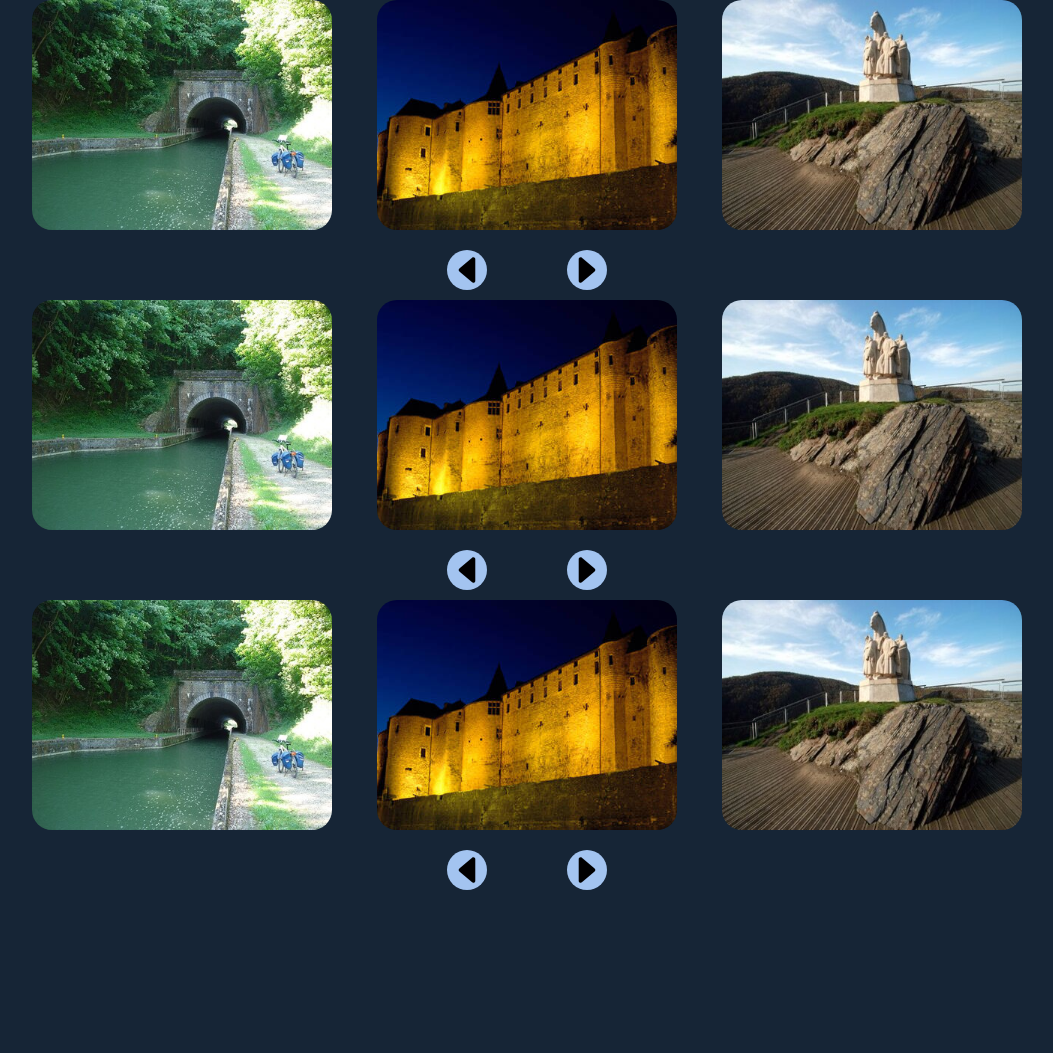
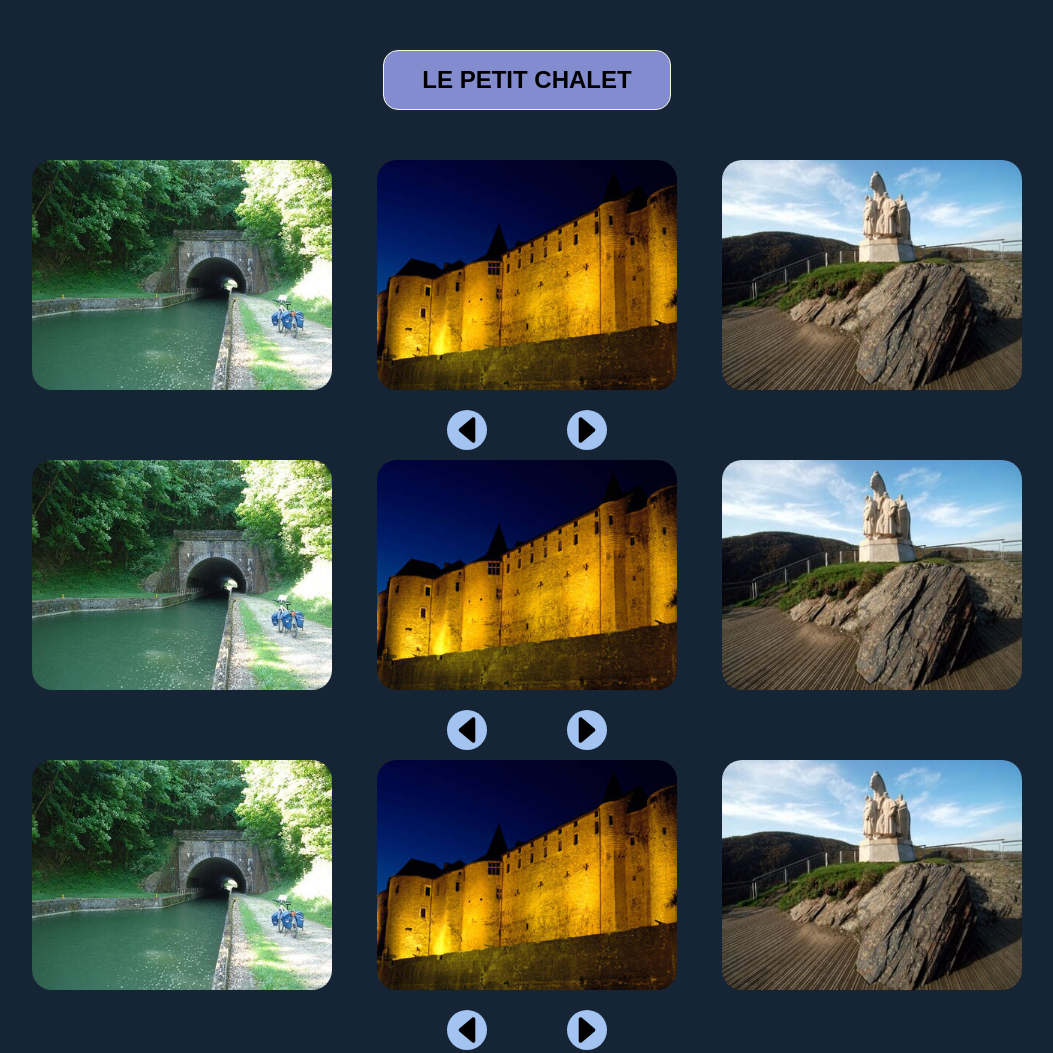
Before and after one commit to HUBERTBRICAU/responsive, a plain HTML site: page index.html in a window 1280 px wide. Shown: the whole page, without its empty margins (113-1166 px from the left). Before the commit the page ends 980 px from the top, so only its background shows below. Drawn offline with nearby package versions, Linux system fonts and the light colour scheme; a web font is replaced by a local one.

Commit message:
02081145

```diff
--- a/assets/css/styles.css
+++ b/assets/css/styles.css
@@ -15,6 +15,7 @@
   --white-color: hsl(212, 4%, 95%);
   --body-color: hsl(212, 42%, 15%);
   --container-color: hsl(212, 42%, 20%);
+  --h2-color: black;
 
   /*========== Font and typography ==========*/
   /*.5rem = 8px | 1rem = 16px ...*/
@@ -38,6 +39,23 @@ body {
   color: var(--white-color);
 }
 
+.titre {
+  color: var(--h2-color);
+  margin: 0 auto;
+  width:12em;
+  margin-top: 50px;
+  align-items: center;
+  text-align: center;
+  padding: 15px 0 15px 0;
+  border: beige solid 1px;
+  text-transform: uppercase;
+  border-radius: 15px;
+  font-weight: 600;
+  background-color: rgba(152, 161, 238, 0.836);
+}
+.haut {
+  margin-top: 50px;
+}
 a {
   text-decoration: none;
 }
@@ -55,10 +73,9 @@ img {
   justify-content: center;
   align-items: center;
   height: 300px;
-
 }
 
-.swiper-wrapper{
+.swiper-wrapper {
   cursor: grab;
   transform: translate3d(0px, 0px, 0px);
   transition-duration: 0ms;
--- a/index.html
+++ b/index.html
@@ -5,19 +5,14 @@
    <head>
       <meta charset="UTF-8">
       <meta name="viewport" content="width=device-width, initial-scale=1.0">
-
-      <!--=============== REMIXICONS ===============-->
       <link rel="stylesheet" href="https://cdnjs.cloudflare.com/ajax/libs/remixicon/3.5.0/remixicon.css" crossorigin="">
-
-      <!--=============== SWIPER CSS ===============-->
       <link rel="stylesheet" href="assets/css/swiper-bundle.min.css">
-
-      <!--=============== CSS ===============-->
       <link rel="stylesheet" href="assets/css/styles.css">
 
       <title>Responsive card slider - Bedimcode</title>
    </head>
    <body>
+         <h2 class="titre">le petit chalet</h2>
          <section class="haut">
             <section class="container">
                <div class="card__container swiper">
```
